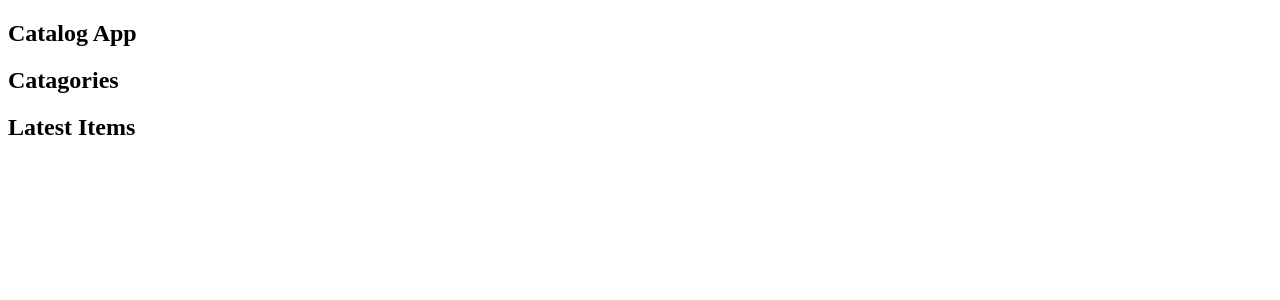
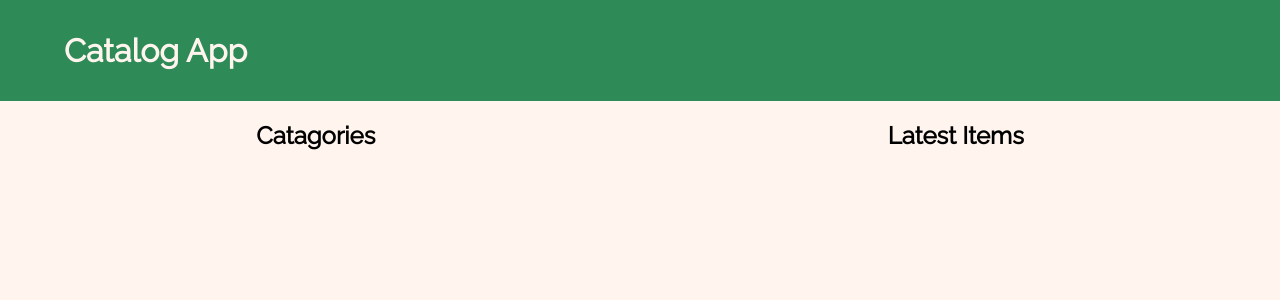
Before and after one commit to alamastor/udacity-catalog, a Flask app: page / in a window 1280 px wide. Shown: the top 300 px of the page. Run offline with Flask 2, Linux system fonts and the light colour scheme; data that the repository does not hold is empty.

Commit message:
feat: Styling

```diff
--- /dev/null
+++ b/app/static/style.css
@@ -0,0 +1,34 @@
+html {
+  font-family: 'Raleway', sans-serif;
+}
+
+body {
+  margin: 0;
+  background-color: seashell;
+}
+
+header {
+  padding: 0 2em;
+  background-color: seagreen;
+}
+
+h1 {
+  margin: 0;
+  padding: 1em;
+  color: seashell;
+}
+
+main {
+  display: flex;
+  justify-content: space-between;
+}
+
+section {
+  margin: 0 auto;
+}
+
+ul {
+  list-style: none;
+  padding: 0;
+  text-transform: capitalize;
+}
--- a/app/templates/home.html
+++ b/app/templates/home.html
@@ -3,13 +3,16 @@
 <head>
   <meta charset="utf-8" />
   <title>Catalog App</title>
+  <link href="/static/style.css" rel="stylesheet">
+  <link href="https://fonts.googleapis.com/css?family=Raleway" rel="stylesheet">
+  <meta name="viewport" content="width=device-width, initial-scale=1">
 </head>
 <body>
-  <nav>
+  <header>
     <h1>Catalog App</h1>
-  </nav>
+  </header>
   <main>
-    <section>
+    <section class="pure-u-1-2">
       <h2>Catagories</h2>
       <ul>
         {% for catagory in Catagory.fetch_all() %}
@@ -17,7 +20,7 @@
         {% endfor %}
       </ul>
     </section>
-    <section>
+    <section class="pure-u-1-2">
       <h2>Latest Items</h2>
       <ul>
         {% for item in Item.fetch_all() %}
```
